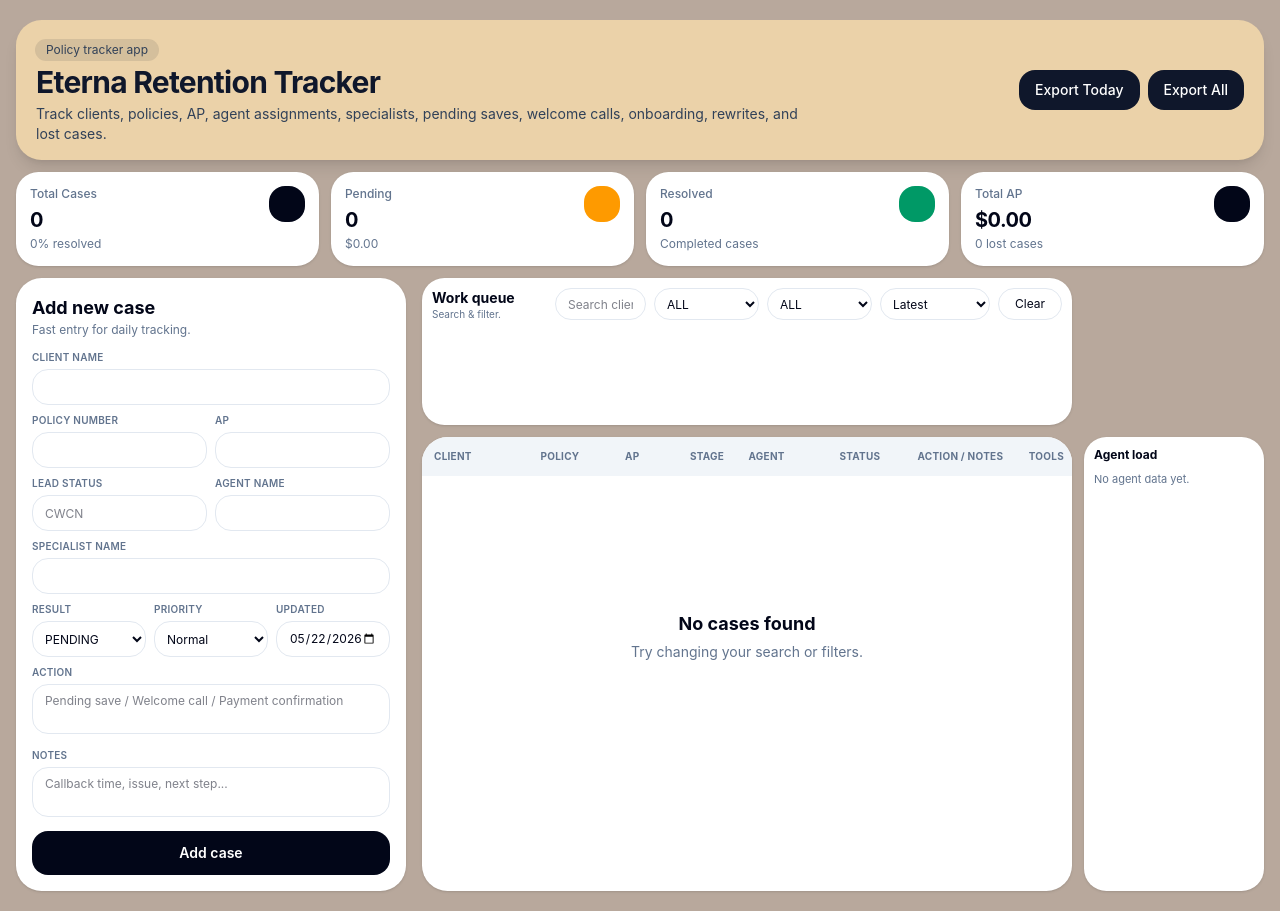
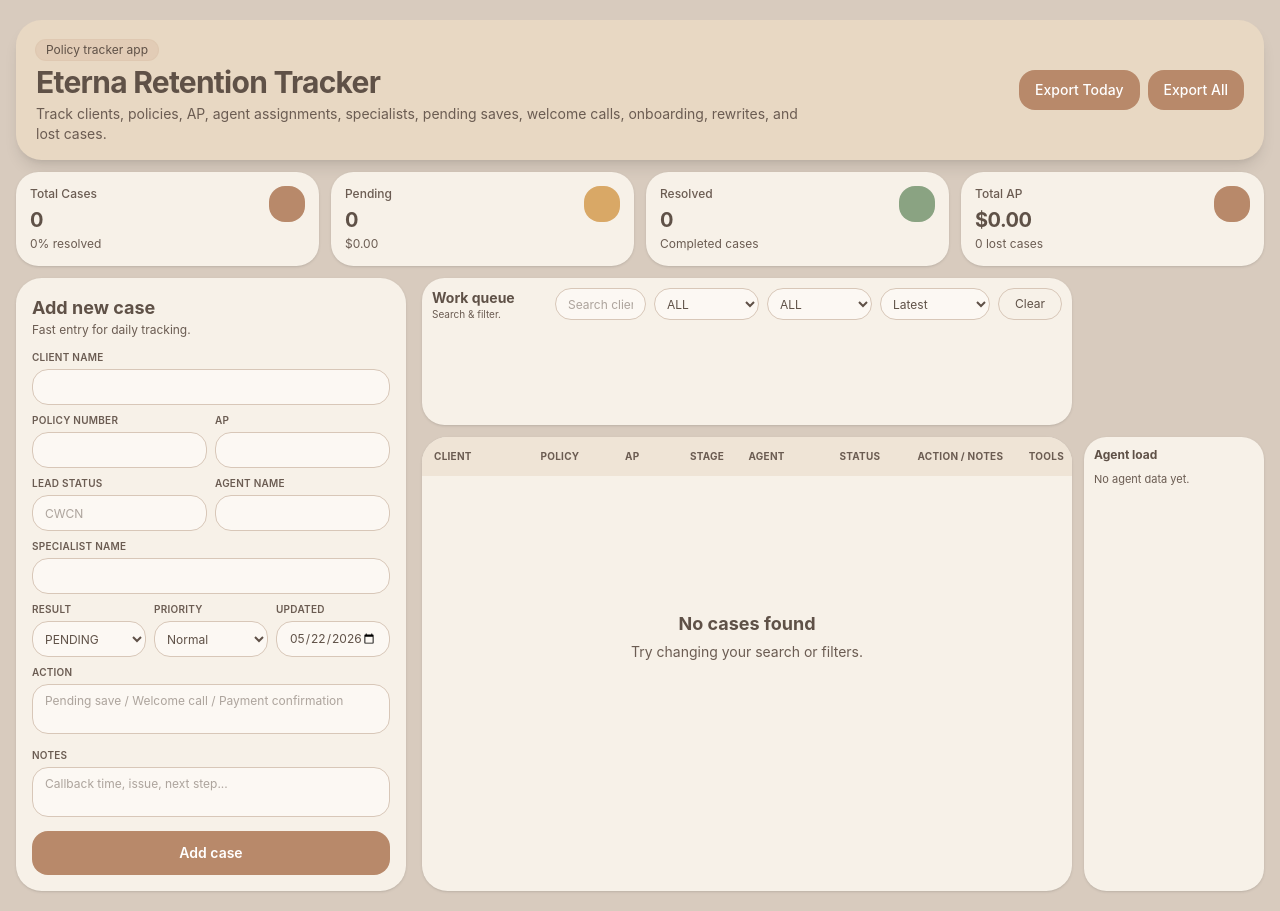
Before and after one commit to chengalang123-beep/chen-tracker-app, a React (Vite) app: page / in a window 1280 px wide. Built offline with nearby package versions, Linux system fonts and the light colour scheme.

Commit message:
Color change warmer

```diff
--- a/src/App.jsx
+++ b/src/App.jsx
@@ -41,7 +41,18 @@ function statusClass(status) {
 function priorityClass(priority) {
   if (priority === "Urgent") return "bg-rose-100 text-rose-700";
   if (priority === "High") return "bg-orange-100 text-orange-700";
-  return "bg-slate-100 text-slate-600";
+  return "bg-[#EFE4D6] text-[#6B5C52]";
+}
+
+function escapeCsvCell(value) {
+  const str = String(value || "");
+  const quote = String.fromCharCode(34);
+  const lineBreak = String.fromCharCode(10);
+  const carriageReturn = String.fromCharCode(13);
+  const needsQuotes = str.includes(",") || str.includes(quote) || str.includes(lineBreak) || str.includes(carriageReturn);
+
+  if (!needsQuotes) return str;
+  return quote + str.split(quote).join(quote + quote) + quote;
 }
 
 function toCsv(rows) {
@@ -59,20 +70,6 @@ function toCsv(rows) {
     "SPECIALIST NAME",
   ];
 
-  const escapeCell = (value) => {
-    const str = String(value ?? "");
-    const hasComma = str.includes(",");
-    const hasQuote = str.includes(String.fromCharCode(34));
-    const hasLineBreak = str.includes(String.fromCharCode(10)) || str.includes(String.fromCharCode(13));
-
-    if (hasComma || hasQuote || hasLineBreak) {
-      const quote = String.fromCharCode(34);
-      return quote + str.split(quote).join(quote + quote) + quote;
-    }
-
-    return str;
-  };
-
   const body = rows.map((row) => {
     return [
       row.clientName,
@@ -87,7 +84,7 @@ function toCsv(rows) {
       row.updatedAt,
       row.specialistName,
     ]
-      .map(escapeCell)
+      .map(escapeCsvCell)
       .join(",");
   });
 
@@ -115,10 +112,10 @@ export default function App() {
 
   useEffect(() => {
     try {
-      window.localStorage.removeItem(STORAGE_KEY);
-      setRows([]);
+      const saved = window.localStorage.getItem(STORAGE_KEY);
+      if (saved) setRows(JSON.parse(saved));
     } catch (error) {
-      console.error("Could not clear tracker data:", error);
+      console.error("Could not load saved tracker data:", error);
     }
   }, []);
 
@@ -292,24 +289,24 @@ export default function App() {
   }
 
   return (
-    <div className="min-h-screen overflow-x-hidden bg-[#B8A89C] text-slate-950">
+    <div className="min-h-screen overflow-x-hidden bg-[#D8CBBE] text-[#5F5147]">
       <div className="mx-auto max-w-[1440px] px-4 py-5">
-        <header className="mb-3 rounded-[1.6rem] bg-[#EBD2A9] px-5 py-4 text-slate-900 shadow-lg">
+        <header className="mb-3 rounded-[1.6rem] bg-[#E8D8C3] px-5 py-4 text-[#5F5147] shadow-lg">
           <div className="flex flex-col gap-4 lg:flex-row lg:items-center lg:justify-between">
             <div>
-              <div className="mb-1 inline-flex rounded-full bg-slate-900/10 px-2.5 py-0.5 text-xs text-slate-700 ring-1 ring-slate-900/10">
+              <div className="mb-1 inline-flex rounded-full bg-[#B8896A]/15 px-2.5 py-0.5 text-xs text-[#5F5147] ring-1 ring-[#B8896A]/20">
                 Policy tracker app
               </div>
               <h1 className="text-3xl font-bold tracking-tight">Eterna Retention Tracker</h1>
-              <p className="mt-1 max-w-3xl text-sm text-slate-700">
+              <p className="mt-1 max-w-3xl text-sm text-[#6B5C52]">
                 Track clients, policies, AP, agent assignments, specialists, pending saves, welcome calls, onboarding, rewrites, and lost cases.
               </p>
             </div>
             <div className="flex flex-wrap gap-2">
-              <button type="button" onClick={exportToday} className="h-10 rounded-2xl bg-slate-900 px-4 text-sm font-medium text-white hover:bg-slate-800">
+              <button type="button" onClick={exportToday} className="h-10 rounded-2xl bg-[#B8896A] px-4 text-sm font-medium text-white hover:bg-[#A8795C]">
                 Export Today
               </button>
-              <button type="button" onClick={exportAll} className="h-10 rounded-2xl bg-slate-900 px-4 text-sm font-medium text-white hover:bg-slate-800">
+              <button type="button" onClick={exportAll} className="h-10 rounded-2xl bg-[#B8896A] px-4 text-sm font-medium text-white hover:bg-[#A8795C]">
                 Export All
               </button>
             </div>
@@ -324,14 +321,14 @@ export default function App() {
         </section>
 
         <main className="grid gap-4 xl:grid-cols-[390px_1fr]">
-          <section className="rounded-[1.6rem] bg-white p-4 shadow-sm">
+          <section className="rounded-[1.6rem] bg-[#F7F1E8] p-4 shadow-sm">
             <div className="mb-3 flex items-center justify-between">
               <div>
                 <h2 className="text-lg font-bold">{editingId ? "Edit case" : "Add new case"}</h2>
-                <p className="text-xs text-slate-500">Fast entry for daily tracking.</p>
+                <p className="text-xs text-[#6B5C52]">Fast entry for daily tracking.</p>
               </div>
               {editingId && (
-                <button type="button" onClick={resetForm} className="rounded-xl px-3 py-2 text-xs font-medium hover:bg-slate-100">
+                <button type="button" onClick={resetForm} className="rounded-xl px-3 py-2 text-xs font-medium hover:bg-[#EFE4D6]">
                   Cancel
                 </button>
               )}
@@ -355,38 +352,38 @@ export default function App() {
               </div>
               <Textarea label="Action" value={form.action} onChange={(v) => updateForm("action", v)} placeholder="Pending save / Welcome call / Payment confirmation" />
               <Textarea label="Notes" value={form.notes} onChange={(v) => updateForm("notes", v)} placeholder="Callback time, issue, next step..." />
-              <button type="submit" className="h-11 w-full rounded-2xl bg-slate-950 text-sm font-semibold text-white hover:bg-slate-800">
+              <button type="submit" className="h-11 w-full rounded-2xl bg-[#B8896A] text-sm font-semibold text-white hover:bg-[#A8795C]">
                 {editingId ? "Save changes" : "Add case"}
               </button>
             </form>
           </section>
 
           <section className="grid gap-3">
-            <div className="rounded-[1.4rem] bg-white p-2.5 shadow-sm lg:mr-[192px]">
+            <div className="rounded-[1.4rem] bg-[#F7F1E8] p-2.5 shadow-sm lg:mr-[192px]">
               <div className="grid items-center gap-2 lg:grid-cols-[115px_1fr_105px_105px_110px_64px]">
                 <div>
                   <h2 className="text-sm font-bold">Work queue</h2>
-                  <p className="text-[10px] leading-3 text-slate-500">Search & filter.</p>
+                  <p className="text-[10px] leading-3 text-[#6B5C52]">Search & filter.</p>
                 </div>
                 <input
                   value={query}
                   onChange={(e) => setQuery(e.target.value)}
                   placeholder="Search client, policy, agent, specialist, notes..."
-                  className="h-8 w-full rounded-2xl border border-slate-200 bg-white px-3 text-xs outline-none focus:border-slate-400"
+                  className="h-8 w-full rounded-2xl border border-[#D8C7B8] bg-[#FCF8F3] px-3 text-xs text-[#5F5147] outline-none focus:border-[#B8896A]"
                 />
                 <MiniSelect value={resultFilter} onChange={setResultFilter} options={["ALL", ...resultOptions]} />
                 <MiniSelect value={priorityFilter} onChange={setPriorityFilter} options={["ALL", ...priorityOptions]} />
                 <MiniSelect value={sortBy} onChange={setSortBy} options={["updatedAt", "ap", "clientName"]} />
-                <button type="button" onClick={clearData} className="h-8 rounded-2xl border border-slate-200 px-2 text-xs hover:bg-slate-50">
+                <button type="button" onClick={clearData} className="h-8 rounded-2xl border border-[#D8C7B8] px-2 text-xs hover:bg-[#EFE4D6]">
                   Clear
                 </button>
               </div>
             </div>
 
             <div className="grid gap-3 lg:grid-cols-[minmax(0,1fr)_180px]">
-              <section className="overflow-hidden rounded-[1.6rem] bg-white shadow-sm">
+              <section className="overflow-hidden rounded-[1.6rem] bg-[#F7F1E8] shadow-sm">
                 <table className="w-full table-fixed text-left text-[11px]">
-                  <thead className="bg-slate-100 text-[10px] uppercase tracking-wide text-slate-500">
+                  <thead className="bg-[#EFE4D6] text-[10px] uppercase tracking-wide text-[#6B5C52]">
                     <tr>
                       <th className="w-[17%] px-3 py-3">Client</th>
                       <th className="w-[13%] px-2 py-3">Policy</th>
@@ -398,33 +395,33 @@ export default function App() {
                       <th className="w-[8%] px-2 py-3 text-right">Tools</th>
                     </tr>
                   </thead>
-                  <tbody className="divide-y divide-slate-100">
+                  <tbody className="divide-y divide-[#E7D8C8]">
                     {filteredRows.map((row) => (
-                      <tr key={row.id} className="align-top hover:bg-slate-50">
+                      <tr key={row.id} className="align-top hover:bg-[#EFE4D6]">
                         <td className="break-words px-3 py-3">
-                          <div className="font-semibold text-slate-950">{row.clientName}</div>
-                          <div className="mt-1 flex flex-wrap items-center gap-1 text-[10px] text-slate-500">
+                          <div className="font-semibold text-[#4F4038]">{row.clientName}</div>
+                          <div className="mt-1 flex flex-wrap items-center gap-1 text-[10px] text-[#6B5C52]">
                             {row.updatedAt}
                             <span className={`rounded-full px-1.5 py-0.5 ${priorityClass(row.priority)}`}>{row.priority}</span>
                           </div>
                         </td>
-                        <td className="break-words px-2 py-3 font-mono text-[10px] text-slate-600">{row.policyNumber}</td>
+                        <td className="break-words px-2 py-3 font-mono text-[10px] text-[#6B5C52]">{row.policyNumber}</td>
                         <td className="break-words px-2 py-3 font-semibold">{currency(row.ap)}</td>
                         <td className="px-2 py-3">
-                          <span className="rounded-full bg-slate-100 px-1.5 py-0.5 text-[10px] font-semibold text-slate-700">{row.leadStatus || "—"}</span>
+                          <span className="rounded-full bg-[#EFE4D6] px-1.5 py-0.5 text-[10px] font-semibold text-[#6B5C52]">{row.leadStatus || "—"}</span>
                         </td>
-                        <td className="break-words px-2 py-3 text-slate-700">{row.agentName || "—"}</td>
+                        <td className="break-words px-2 py-3 text-[#5F5147]">{row.agentName || "—"}</td>
                         <td className="px-2 py-3">
                           <span className={`inline-flex rounded-full border px-1.5 py-0.5 text-[10px] font-bold ${statusClass(row.result)}`}>{row.result}</span>
                         </td>
                         <td className="break-words px-2 py-3">
-                          <div className="font-medium text-slate-800">{row.action || "—"}</div>
-                          {row.notes && <div className="mt-0.5 text-[10px] leading-4 text-slate-500">{row.notes}</div>}
+                          <div className="font-medium text-[#4F4038]">{row.action || "—"}</div>
+                          {row.notes && <div className="mt-0.5 text-[10px] leading-4 text-[#6B5C52]">{row.notes}</div>}
                         </td>
                         <td className="px-2 py-3">
                           <div className="flex justify-end gap-1">
-                            <button type="button" onClick={() => quickResolve(row.id)} title="Mark resolved" className="rounded-lg px-1.5 py-1 hover:bg-slate-100">✓</button>
-                            <button type="button" onClick={() => editRow(row)} title="Edit" className="rounded-lg px-1.5 py-1 hover:bg-slate-100">✎</button>
+                            <button type="button" onClick={() => quickResolve(row.id)} title="Mark resolved" className="rounded-lg px-1.5 py-1 hover:bg-[#EFE4D6]">✓</button>
+                            <button type="button" onClick={() => editRow(row)} title="Edit" className="rounded-lg px-1.5 py-1 hover:bg-[#EFE4D6]">✎</button>
                             <button type="button" onClick={() => deleteRow(row.id)} title="Delete" className="rounded-lg px-1.5 py-1 text-rose-600 hover:bg-rose-50">x</button>
                           </div>
                         </td>
@@ -433,14 +430,14 @@ export default function App() {
                   </tbody>
                 </table>
                 {!filteredRows.length && (
-                  <div className="flex min-h-[320px] flex-col items-center justify-center bg-white px-6 text-center">
+                  <div className="flex min-h-[320px] flex-col items-center justify-center bg-[#F7F1E8] px-6 text-center">
                     <h3 className="text-lg font-bold">No cases found</h3>
-                    <p className="mt-1 text-sm text-slate-500">Try changing your search or filters.</p>
+                    <p className="mt-1 text-sm text-[#6B5C52]">Try changing your search or filters.</p>
                   </div>
                 )}
               </section>
 
-              <aside className="rounded-[1.4rem] bg-white p-2.5 shadow-sm">
+              <aside className="rounded-[1.4rem] bg-[#F7F1E8] p-2.5 shadow-sm">
                 <h3 className="mb-2 text-xs font-bold">Agent load</h3>
                 <div className="space-y-1.5">
                   {topAgents.map(([agent, count]) => {
@@ -448,16 +445,16 @@ export default function App() {
                     return (
                       <div key={agent}>
                         <div className="mb-1 flex items-center justify-between gap-1 text-[10px]">
-                          <span className="max-w-[125px] truncate font-medium text-slate-700" title={agent}>{agent}</span>
-                          <span className="text-slate-500">{count}</span>
+                          <span className="max-w-[125px] truncate font-medium text-[#5F5147]" title={agent}>{agent}</span>
+                          <span className="text-[#6B5C52]">{count}</span>
                         </div>
-                        <div className="h-1.5 overflow-hidden rounded-full bg-slate-100">
-                          <div className="h-full rounded-full bg-slate-900" style={{ width: `${width}%` }} />
+                        <div className="h-1.5 overflow-hidden rounded-full bg-[#EFE4D6]">
+                          <div className="h-full rounded-full bg-[#B8896A]" style={{ width: `${width}%` }} />
                         </div>
                       </div>
                     );
                   })}
-                  {!topAgents.length && <p className="text-[11px] text-slate-500">No agent data yet.</p>}
+                  {!topAgents.length && <p className="text-[11px] text-[#6B5C52]">No agent data yet.</p>}
                 </div>
               </aside>
             </div>
@@ -469,14 +466,14 @@ export default function App() {
 }
 
 function StatCard({ label, value, helper, tone = "slate" }) {
-  const color = tone === "amber" ? "bg-amber-500" : tone === "emerald" ? "bg-emerald-600" : "bg-slate-950";
+  const color = tone === "amber" ? "bg-[#D9A866]" : tone === "emerald" ? "bg-[#8AA382]" : "bg-[#B8896A]";
   return (
-    <div className="rounded-[1.4rem] bg-white p-3.5 shadow-sm">
+    <div className="rounded-[1.4rem] bg-[#F7F1E8] p-3.5 shadow-sm">
       <div className="flex items-start justify-between gap-3">
         <div>
-          <p className="text-xs font-medium text-slate-500">{label}</p>
-          <div className="mt-1 text-xl font-bold tracking-tight">{value}</div>
-          <p className="mt-0.5 text-xs text-slate-500">{helper}</p>
+          <p className="text-xs font-medium text-[#6B5C52]">{label}</p>
+          <div className="mt-1 text-xl font-bold tracking-tight text-[#5F5147]">{value}</div>
+          <p className="mt-0.5 text-xs text-[#6B5C52]">{helper}</p>
         </div>
         <div className={`h-9 w-9 rounded-2xl ${color}`} />
       </div>
@@ -487,14 +484,14 @@ function StatCard({ label, value, helper, tone = "slate" }) {
 function Input({ label, value, onChange, type = "text", required = false, placeholder = "" }) {
   return (
     <label className="block">
-      <span className="mb-1 block text-[10px] font-semibold uppercase tracking-wide text-slate-500">{label}</span>
+      <span className="mb-1 block text-[10px] font-semibold uppercase tracking-wide text-[#6B5C52]">{label}</span>
       <input
         type={type}
         value={value}
         onChange={(e) => onChange(e.target.value)}
         required={required}
         placeholder={placeholder}
-        className="h-9 w-full rounded-2xl border border-slate-200 bg-white px-3 text-xs outline-none focus:border-slate-400"
+        className="h-9 w-full rounded-2xl border border-[#D8C7B8] bg-[#FCF8F3] px-3 text-xs text-[#5F5147] outline-none focus:border-[#B8896A]"
       />
     </label>
   );
@@ -503,13 +500,13 @@ function Input({ label, value, onChange, type = "text", required = false, placeh
 function Textarea({ label, value, onChange, placeholder = "" }) {
   return (
     <label className="block">
-      <span className="mb-1 block text-[10px] font-semibold uppercase tracking-wide text-slate-500">{label}</span>
+      <span className="mb-1 block text-[10px] font-semibold uppercase tracking-wide text-[#6B5C52]">{label}</span>
       <textarea
         value={value}
         onChange={(e) => onChange(e.target.value)}
         placeholder={placeholder}
         rows={2}
-        className="w-full resize-none rounded-2xl border border-slate-200 bg-white px-3 py-2 text-xs outline-none focus:border-slate-400"
+        className="w-full resize-none rounded-2xl border border-[#D8C7B8] bg-[#FCF8F3] px-3 py-2 text-xs text-[#5F5147] outline-none focus:border-[#B8896A]"
       />
     </label>
   );
@@ -518,11 +515,11 @@ function Textarea({ label, value, onChange, placeholder = "" }) {
 function Select({ label, value, onChange, options }) {
   return (
     <label className="block">
-      <span className="mb-1 block text-[10px] font-semibold uppercase tracking-wide text-slate-500">{label}</span>
+      <span className="mb-1 block text-[10px] font-semibold uppercase tracking-wide text-[#6B5C52]">{label}</span>
       <select
         value={value}
         onChange={(e) => onChange(e.target.value)}
-        className="h-9 w-full rounded-2xl border border-slate-200 bg-white px-2 text-xs outline-none focus:border-slate-400"
+        className="h-9 w-full rounded-2xl border border-[#D8C7B8] bg-[#FCF8F3] px-2 text-xs text-[#5F5147] outline-none focus:border-[#B8896A]"
       >
         {options.map((option) => (
           <option key={option} value={option}>{option}</option>
@@ -537,7 +534,7 @@ function MiniSelect({ value, onChange, options }) {
     <select
       value={value}
       onChange={(e) => onChange(e.target.value)}
-      className="h-8 rounded-2xl border border-slate-200 bg-white px-2 text-xs outline-none focus:border-slate-400"
+      className="h-8 rounded-2xl border border-[#D8C7B8] bg-[#FCF8F3] px-2 text-xs text-[#5F5147] outline-none focus:border-[#B8896A]"
     >
       {options.map((option) => (
         <option key={option} value={option}>
```
